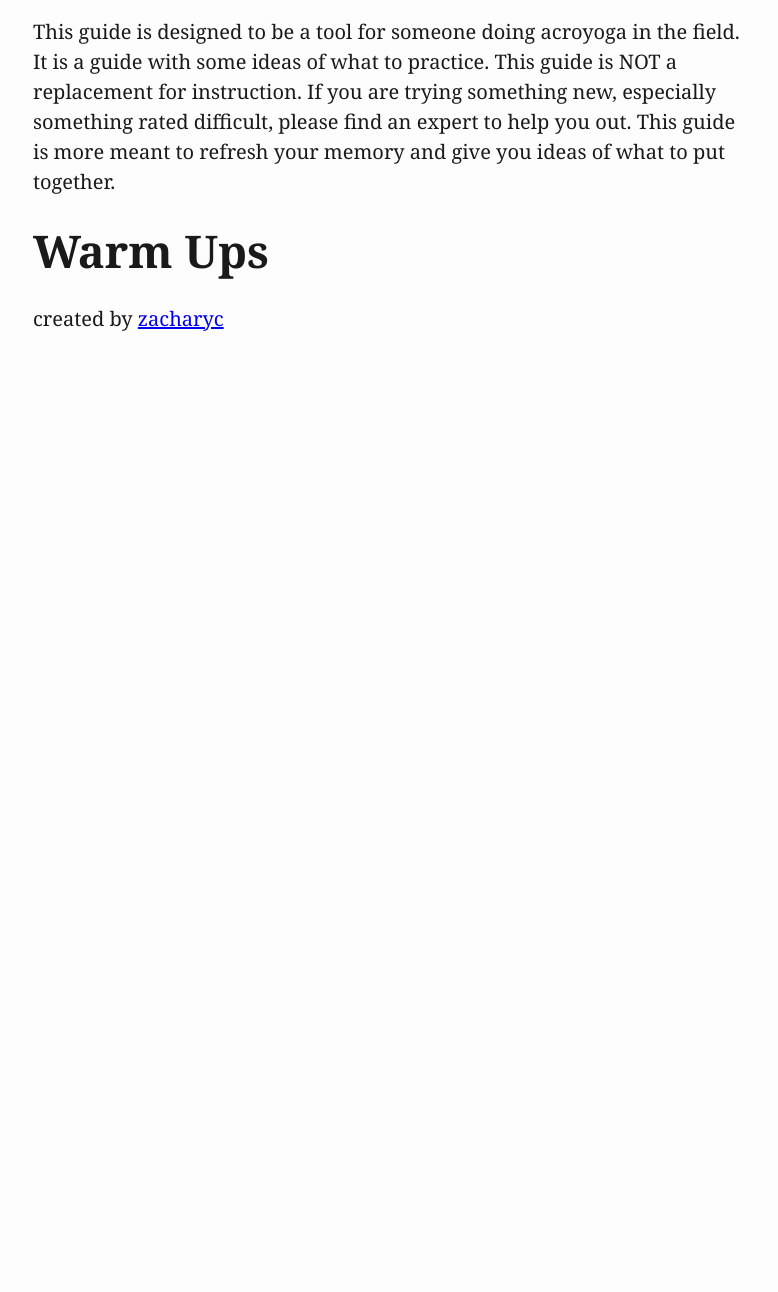
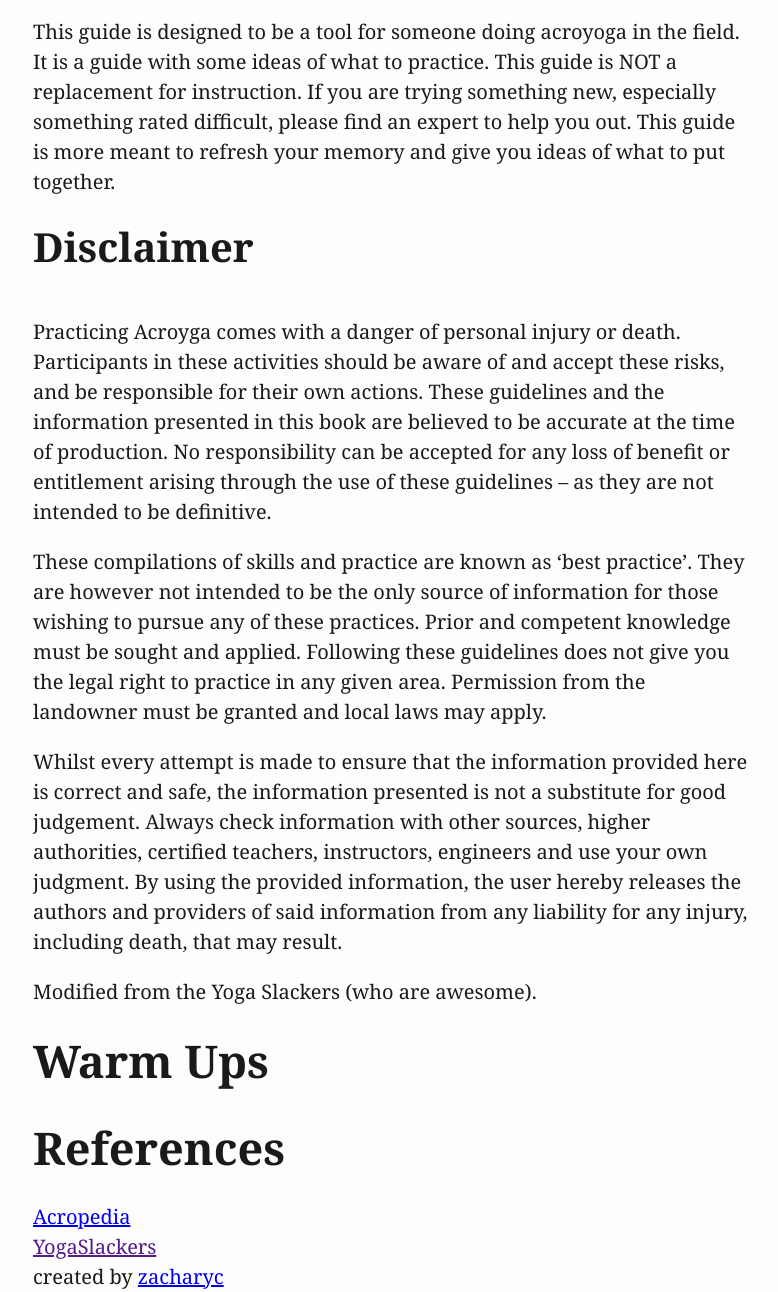
Before and after one commit to zacharyc/acroyoga-field-guide, an Eleventy site: page index.html in a window 1280 px wide. Shown: the part 516-1808 px from the top of the page, without its empty margins (247-1025 px from the left). Before the commit the page ends 850 px from the top, so only its background shows below. Built offline with nearby package versions, Linux system fonts and the light colour scheme; Eleventy itself is replaced by a stand-in of ours; files that its build step writes are made by us from their sources.

Commit message:
Adding in a resources section

```diff
--- a/css/afg.css
+++ b/css/afg.css
@@ -199,3 +199,7 @@ p {
 .section h1 {
   font-size: var(--base-h2);
 }
+
+.section h2 {
+  font-size: var(--base-h3);
+}
--- a/sections/01 Intruduction.md
+++ b/sections/01 Intruduction.md
@@ -16,3 +16,13 @@ is NOT a replacement for instruction. If you are trying something new,
 especially something rated difficult, please find an expert to help
 you out. This guide is more meant to refresh your memory and give you
 ideas of what to put together.
+
+## Disclaimer
+
+Practicing Acroyga comes with a danger of personal injury or death. Participants in these activities should be aware of and accept these risks, and be responsible for their own actions. These guidelines and the information presented in this book are believed to be accurate at the time of production. No responsibility can be accepted for any loss of benefit or entitlement arising through the use of these guidelines – as they are not intended to be definitive.
+
+These compilations of skills and practice are known as ‘best practice’. They are however not intended to be the only source of information for those wishing to pursue any of these practices. Prior and competent knowledge must be sought and applied. Following these guidelines does not give you the legal right to practice in any given area. Permission from the landowner must be granted and local laws may apply.
+
+Whilst every attempt is made to ensure that the information provided here is correct and safe, the information presented is not a substitute for good judgement. Always check information with other sources, higher authorities, certified teachers, instructors, engineers and use your own judgment. By using the provided information, the user hereby releases the authors and providers of said information from any liability for any injury, including death, that may result.
+
+Modified from the Yoga Slackers (who are awesome).
--- /dev/null
+++ b/sections/References.md
@@ -0,0 +1,8 @@
+---
+tags: sections
+---
+
+# References
+
+- [Acropedia](https://www.acropedia.org)
+- [YogaSlackers]()
```
